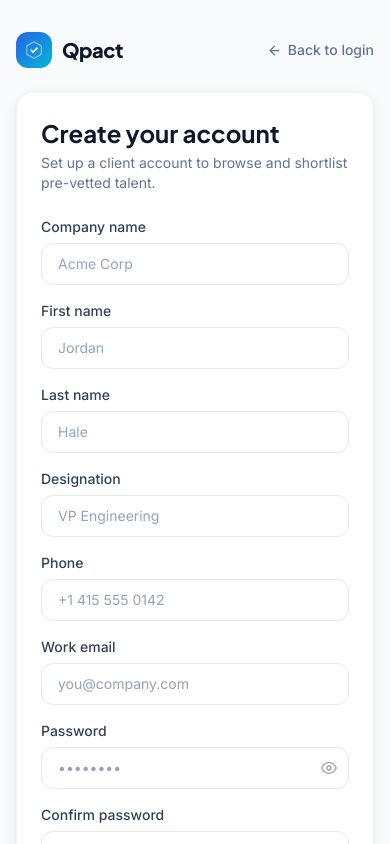
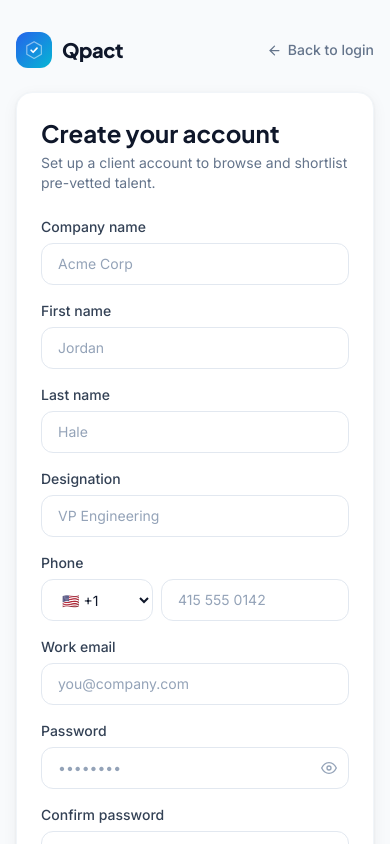
Before and after one commit to pavaniqpact/Taas-Frontend-Design, a React (Vite) app: page /create-account in a window 390 px wide. Shown: the top 844 px of the page. Built offline with nearby package versions, Linux system fonts and the light colour scheme.

Commit message:
Standardize topbar layout across roles and add phone country selector

```diff
--- a/package.json
+++ b/package.json
@@ -27,6 +27,6 @@
     "postcss": "^8.4.40",
     "tailwindcss": "^3.4.7",
     "typescript": "^5.5.3",
-    "vite": "^8.1.0"
+    "vite": "^7.3.6"
   }
 }
--- a/src/index.css
+++ b/src/index.css
@@ -1,3 +1,4 @@
+
 @tailwind base;
 @tailwind components;
 @tailwind utilities;
--- a/src/modules/admin/pages/AdminClients.tsx
+++ b/src/modules/admin/pages/AdminClients.tsx
@@ -1,5 +1,6 @@
 import { useState } from 'react';
 import { motion } from 'framer-motion';
+import { FiSearch, FiX } from 'react-icons/fi';
 import { Topbar } from '@/shared/components/layout/Topbar';
 import { useShell } from '@/shared/components/layout/AppShell';
 import { PageTransition } from '@/shared/components/layout/PageTransition';
@@ -16,12 +17,23 @@ export function AdminClients() {
 
   return (
     <>
-      <Topbar onMenu={openMenu} search={search} onSearch={setSearch} searchPlaceholder="Search clients…"/>
+      {/* Same as candidates: no search prop -> bell + profile sit on the right */}
+      <Topbar onMenu={openMenu} />
       <main className="page">
         <PageTransition>
           <div className="mb-5">
             <h1 className="font-display text-2xl font-bold text-secondary">Client management</h1>
             <p className="mt-1 text-sm text-slate-500">{clients.length} registered clients</p>
+          </div>
+
+          {/* Search moved into the page body (candidate style) */}
+          <div className="mb-5 rounded-2xl border border-slate-100 bg-white p-4 shadow-card">
+            <div className="relative max-w-md">
+              <FiSearch size={14} className="pointer-events-none absolute left-3 top-1/2 -translate-y-1/2 text-slate-400"/>
+              <input value={search} onChange={e=>setSearch(e.target.value)}
+                placeholder="Search clients…" className="field pl-9 pr-8"/>
+              {search && <button onClick={()=>setSearch('')} className="absolute right-2.5 top-1/2 -translate-y-1/2 text-slate-400"><FiX size={13}/></button>}
+            </div>
           </div>
 
           {filtered.length === 0 ? (
--- a/src/modules/auth/pages/CreateAccountPage.tsx
+++ b/src/modules/auth/pages/CreateAccountPage.tsx
@@ -1,5 +1,5 @@
 import { useState } from 'react';
-import { useForm } from 'react-hook-form';
+import { useForm, Controller } from 'react-hook-form';
 import { zodResolver } from '@hookform/resolvers/zod';
 import { Link, useNavigate } from 'react-router-dom';
 import { motion } from 'framer-motion';
@@ -8,6 +8,7 @@ import { registerSchema, type RegisterValues, passwordStrength } from '@/lib/val
 import { useAuth } from '@/store/auth';
 import { useToast } from '@/store/toast';
 import { Input, PasswordInput } from '@/shared/components/ui/Input';
+import { PhoneInput } from '@/shared/components/ui/PhoneInput';
 import { Button } from '@/shared/components/ui/Button';
 import { Logo } from '@/shared/components/ui/Logo';
 import { OtpModal } from '@/modules/auth/components/OtpModal';
@@ -22,7 +23,7 @@ export function CreateAccountPage() {
   const [otpOpen, setOtpOpen] = useState(false);
   const [email, setEmail]     = useState('');
 
-  const { register, handleSubmit, watch, formState: { errors, isSubmitting } } =
+  const { register, control, handleSubmit, watch, formState: { errors, isSubmitting } } =
     useForm<RegisterValues>({ resolver: zodResolver(registerSchema), mode: 'onChange' });
 
   const pw = watch('password') || '';
@@ -62,7 +63,25 @@ export function CreateAccountPage() {
             <Input label="First name"  placeholder="Jordan"     error={errors.firstName?.message}  {...register('firstName')} />
             <Input label="Last name"   placeholder="Hale"       error={errors.lastName?.message}   {...register('lastName')} />
             <Input label="Designation" placeholder="VP Engineering" error={errors.designation?.message} {...register('designation')} />
-            <Input label="Phone"       placeholder="+1 415 555 0142" error={errors.phone?.message} {...register('phone')} />
+
+            {/* Phone with country-code dropdown */}
+            <Controller
+              name="phone"
+              control={control}
+              defaultValue=""
+              render={({ field }) => (
+                <PhoneInput
+                  label="Phone"
+                  id="phone"
+                  value={field.value}
+                  onChange={field.onChange}
+                  onBlur={field.onBlur}
+                  error={errors.phone?.message}
+                  defaultCountry="US"
+                />
+              )}
+            />
+
             <Input label="Work email"  type="email" placeholder="you@company.com" error={errors.email?.message} {...register('email')} />
             <div>
               <PasswordInput label="Password" placeholder="••••••••" error={errors.password?.message} {...register('password')} />
--- a/src/modules/recruiter/pages/RecruiterDashboard.tsx
+++ b/src/modules/recruiter/pages/RecruiterDashboard.tsx
@@ -1,6 +1,6 @@
 import { useMemo, useState } from 'react';
 import { useNavigate } from 'react-router-dom';
-import { FiPlus } from 'react-icons/fi';
+import { FiPlus, FiSearch, FiX } from 'react-icons/fi';
 import { Topbar } from '@/shared/components/layout/Topbar';
 import { useShell } from '@/shared/components/layout/AppShell';
 import { PageTransition } from '@/shared/components/layout/PageTransition';
@@ -53,11 +53,9 @@ export function RecruiterDashboard() {
 
   return (
     <>
+      {/* Same as super admin: no search prop -> Add button + bell + profile on the right */}
       <Topbar
         onMenu={openMenu}
-        search={search}
-        onSearch={v => { setSearch(v); setPage(1); }}
-        searchPlaceholder="Search resources…"
         actions={
           <Button size="sm" onClick={() => navigate('/recruiter/add')}>
             <FiPlus size={14} /> Add resource
@@ -72,6 +70,16 @@ export function RecruiterDashboard() {
             <p className="mt-1 text-sm text-slate-500">
               {mine.length} candidate{mine.length !== 1 ? 's' : ''} from {user?.companyName}
             </p>
+          </div>
+
+          {/* Search moved into the page body (super-admin style) */}
+          <div className="mb-5 rounded-2xl border border-slate-100 bg-white p-4 shadow-card">
+            <div className="relative max-w-md">
+              <FiSearch size={14} className="pointer-events-none absolute left-3 top-1/2 -translate-y-1/2 text-slate-400"/>
+              <input value={search} onChange={e => { setSearch(e.target.value); setPage(1); }}
+                placeholder="Search resources…" className="field pl-9 pr-8"/>
+              {search && <button onClick={() => { setSearch(''); setPage(1); }} className="absolute right-2.5 top-1/2 -translate-y-1/2 text-slate-400"><FiX size={13}/></button>}
+            </div>
           </div>
 
           {pageItems.length === 0 ? (
--- /dev/null
+++ b/src/shared/components/ui/PhoneInput.tsx
@@ -0,0 +1,112 @@
+import { useMemo, useState, type ReactNode } from 'react';
+import { cn } from '@/lib/utils';
+
+export interface Country { code: string; name: string; dial: string; flag: string; }
+
+// Common countries — extend freely.
+export const COUNTRIES: Country[] = [
+  { code: 'US', name: 'United States',  dial: '+1',   flag: '🇺🇸' },
+  { code: 'CA', name: 'Canada',         dial: '+1',   flag: '🇨🇦' },
+  { code: 'GB', name: 'United Kingdom', dial: '+44',  flag: '🇬🇧' },
+  { code: 'IN', name: 'India',          dial: '+91',  flag: '🇮🇳' },
+  { code: 'AU', name: 'Australia',      dial: '+61',  flag: '🇦🇺' },
+  { code: 'DE', name: 'Germany',        dial: '+49',  flag: '🇩🇪' },
+  { code: 'FR', name: 'France',         dial: '+33',  flag: '🇫🇷' },
+  { code: 'ES', name: 'Spain',          dial: '+34',  flag: '🇪🇸' },
+  { code: 'IT', name: 'Italy',          dial: '+39',  flag: '🇮🇹' },
+  { code: 'NL', name: 'Netherlands',    dial: '+31',  flag: '🇳🇱' },
+  { code: 'AE', name: 'UAE',            dial: '+971', flag: '🇦🇪' },
+  { code: 'SG', name: 'Singapore',      dial: '+65',  flag: '🇸🇬' },
+  { code: 'JP', name: 'Japan',          dial: '+81',  flag: '🇯🇵' },
+  { code: 'CN', name: 'China',          dial: '+86',  flag: '🇨🇳' },
+  { code: 'BR', name: 'Brazil',         dial: '+55',  flag: '🇧🇷' },
+  { code: 'ZA', name: 'South Africa',   dial: '+27',  flag: '🇿🇦' },
+];
+
+interface Props {
+  label?: string;
+  error?: string;
+  hint?: ReactNode;
+  id?: string;
+  value?: string;                 // combined string, e.g. "+1 4155550142"
+  onChange(value: string): void;
+  onBlur?(): void;
+  placeholder?: string;
+  defaultCountry?: string;        // ISO code, default "US"
+}
+
+// Split a stored "+44 7700..." back into a country + national number.
+function parse(value: string | undefined, fallback: Country) {
+  if (value) {
+    // Longest dial code first so "+1" doesn't shadow "+1..." style longer codes.
+    const match = [...COUNTRIES]
+      .sort((a, b) => b.dial.length - a.dial.length)
+      .find(c => value.startsWith(c.dial));
+    if (match) return { country: match, number: value.slice(match.dial.length).trim() };
+  }
+  return { country: fallback, number: '' };
+}
+
+export function PhoneInput({
+  label, error, hint, id, value, onChange, onBlur,
+  placeholder = '415 555 0142', defaultCountry = 'US',
+}: Props) {
+  const fallback = useMemo(
+    () => COUNTRIES.find(c => c.code === defaultCountry) ?? COUNTRIES[0],
+    [defaultCountry],
+  );
+  const initial = useMemo(() => parse(value, fallback), []); // eslint-disable-line react-hooks/exhaustive-deps
+  const [country, setCountry] = useState<Country>(initial.country);
+  const [number, setNumber]   = useState(initial.number);
+
+  const inputId = id || 'phone';
+
+  function emit(c: Country, n: string) {
+    onChange(n.trim() ? `${c.dial} ${n.trim()}` : '');
+  }
+
+  return (
+    <div>
+      {label && <label htmlFor={inputId} className="label">{label}</label>}
+      <div className={cn('flex gap-2')}>
+        <select
+          aria-label="Country code"
+          value={country.code}
+          onChange={e => {
+            const next = COUNTRIES.find(c => c.code === e.target.value) ?? fallback;
+            setCountry(next);
+            emit(next, number);
+          }}
+          onBlur={onBlur}
+          className={cn('field w-28 shrink-0 cursor-pointer pr-2', error && 'field-error')}
+        >
+          {COUNTRIES.map(c => (
+            <option key={c.code} value={c.code}>
+              {c.flag} {c.dial}
+            </option>
+          ))}
+        </select>
+
+        <input
+          id={inputId}
+          type="tel"
+          inputMode="tel"
+          autoComplete="tel-national"
+          placeholder={placeholder}
+          value={number}
+          onChange={e => {
+            // allow digits, spaces, dashes, parens
+            const cleaned = e.target.value.replace(/[^\d\s\-()]/g, '');
+            setNumber(cleaned);
+            emit(country, cleaned);
+          }}
+          onBlur={onBlur}
+          aria-invalid={!!error}
+          className={cn('field flex-1', error && 'field-error')}
+        />
+      </div>
+      {hint  && !error && <p className="mt-1 text-xs text-slate-400">{hint}</p>}
+      {error && <p className="mt-1 text-xs font-medium text-danger">{error}</p>}
+    </div>
+  );
+}
```
Also changed, not shown: src/modules/admin/pages/AdminRecruiters.tsx (+13 -2 lines), src/modules/client/pages/ClientDashboard.tsx (+13 -2 lines), 2 other files (tests, documents, lock files or other folders).
